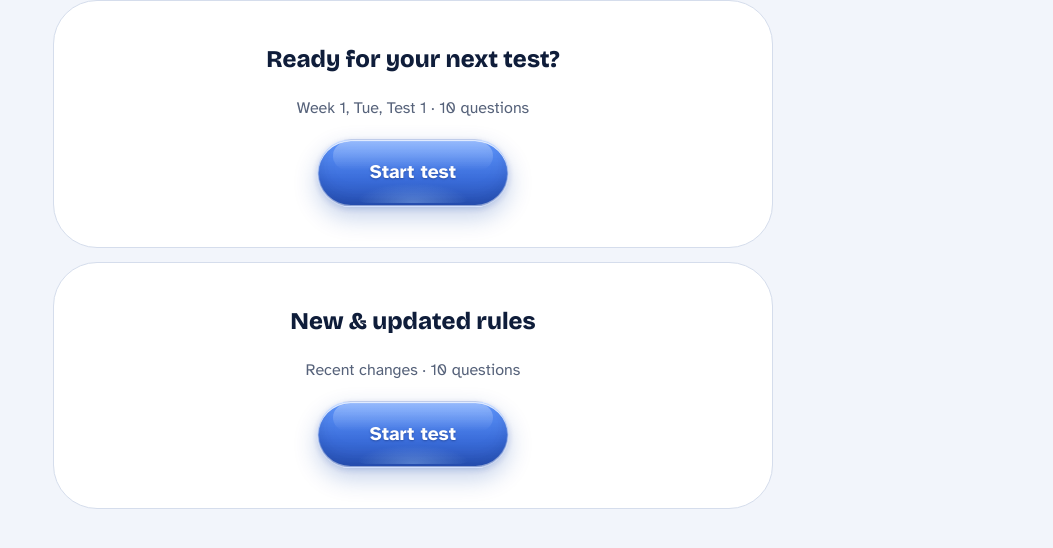
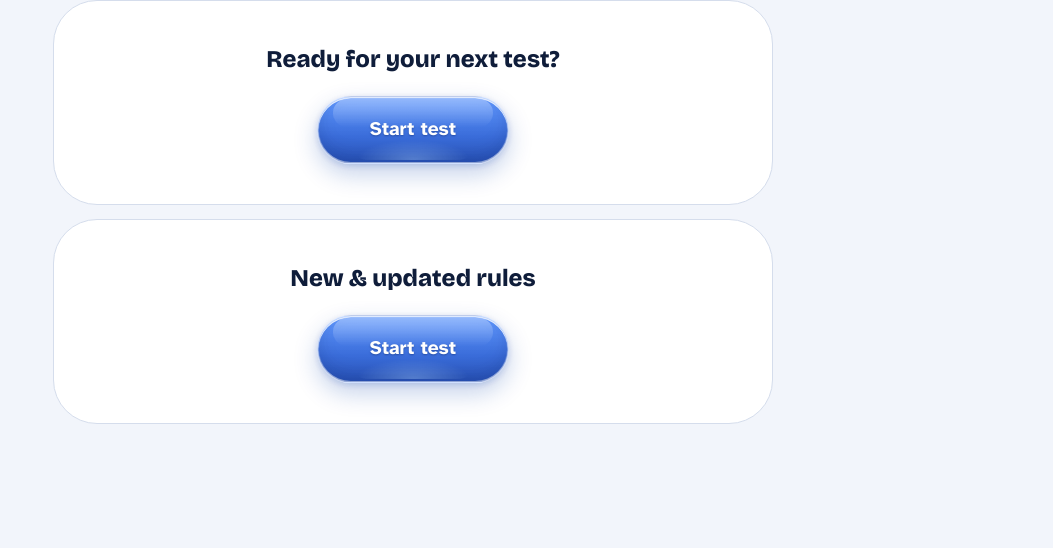
Before and after one commit to mohammedznazir-source/legend-branch, a plain HTML site: page index.html in a window 1280 px wide. Shown: the part 178-726 px from the top of the page, without its empty margins (227-1280 px from the left). Drawn offline with nearby package versions, Linux system fonts and the light colour scheme.

Commit message:
Remove subtitle lines from home cards
Co-Authored-By: Claude Opus 5.5 <noreply@anthropic.com>
Claude-Session: https://claude.ai/code/session_01BSAZqPY3siASrVq3skXKd5

```diff
--- a/index.html
+++ b/index.html
@@ -222,7 +222,7 @@ function home(){
   let body;
   if(n.pick){
     const T=buildTest(n.pick.day,n.pick.t);
-    body=`<p class="big">Ready for your next test?</p><p class="note" style="font-size:1rem">${T.title} · 10 questions</p><button class="btn start" id="go">Start test</button>`;
+    body=`<p class="big">Ready for your next test?</p><button class="btn start" id="go">Start test</button>`;
     app.innerHTML=`<section class="card hero">${body}</section>`;
     document.getElementById('go').addEventListener('click',()=>begin(T));
   }else{
@@ -232,7 +232,7 @@ function home(){
   }
   const newQs=BANK.filter(q=>q.u);
   if(newQs.length){
-    app.insertAdjacentHTML('beforeend',`<section class="card hero"><p class="big">New &amp; updated rules</p><p class="note" style="font-size:1rem">Recent changes · 10 questions</p><button class="btn start" id="rulesgo">Start test</button></section>`);
+    app.insertAdjacentHTML('beforeend',`<section class="card hero"><p class="big">New &amp; updated rules</p><button class="btn start" id="rulesgo">Start test</button></section>`);
     document.getElementById('rulesgo').addEventListener('click',()=>begin({code:'PRACTICE-NEW',title:'New & updated rules',qs:freshPick(newQs,10)}));
   }
 }
--- a/sw.js
+++ b/sw.js
@@ -1,5 +1,5 @@
 // Bump VERSION whenever the quiz or questions are updated, so phones fetch the new copy.
-const VERSION='counter-check-2026-11-24c';
+const VERSION='counter-check-2026-11-24d';
 const FILES=['./','index.html','manifest.webmanifest','icon-180.png','icon-192.png','icon-512.png'];
 self.addEventListener('install',e=>{e.waitUntil(caches.open(VERSION).then(c=>c.addAll(FILES)).then(()=>self.skipWaiting()));});
 self.addEventListener('activate',e=>{e.waitUntil(caches.keys().then(ks=>Promise.all(ks.filter(k=>k!==VERSION).map(k=>caches.delete(k)))).then(()=>self.clients.claim()));});
```
